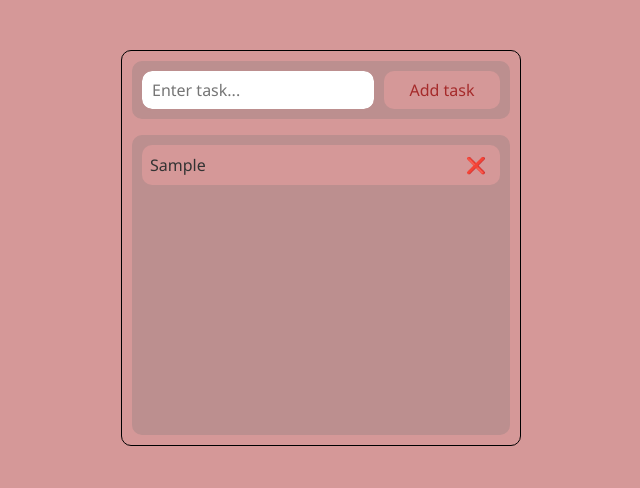
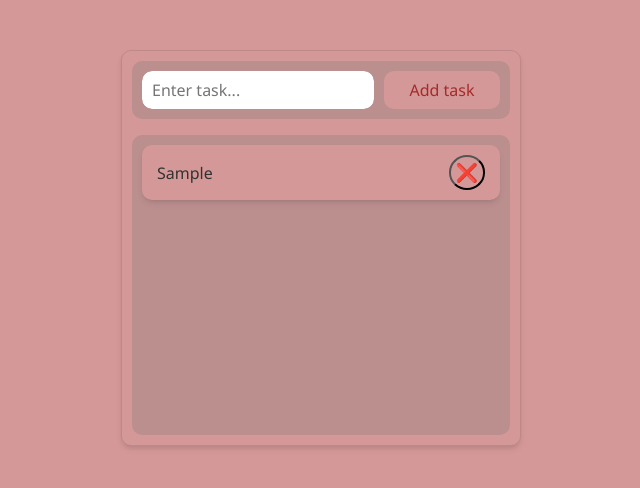
Before and after one commit to dino004/task-board-react, a React (Vite) app: page / in a window 1280 px wide. Both pictures are taken after typing "Sample" into the empty fields and a click on the button "Add task". Shown: the top 488 px of the page, without its empty margins (319-959 px from the left). Built offline with nearby package versions, Linux system fonts and the light colour scheme.

Commit message:
feat: complete React 19 Task Board with LocalStorage, UX focus, and bilingual README

```diff
--- a/src/components/AddTaskForm.jsx
+++ b/src/components/AddTaskForm.jsx
@@ -19,7 +19,7 @@ const AddTaskForm = (props) => {
         className="input-task"
         type="text"
         id="new-task"
-        name="todo-text"
+        name="task-text"
         placeholder="Enter task..."
         required={true}
         value={newTaskTitle}
--- a/src/components/TaskBoard.jsx
+++ b/src/components/TaskBoard.jsx
@@ -47,6 +47,10 @@ const TaskBoard = () => {
     localStorage.setItem(KEY, JSON.stringify(tasks));
   }, [tasks]);
 
+  useEffect(() => {
+    inputRef.current?.focus();
+  }, []);
+
   return (
     <section className="app js-task-board">
       <AddTaskForm
--- a/src/components/TaskItem.jsx
+++ b/src/components/TaskItem.jsx
@@ -18,7 +18,7 @@ const TaskItem = (props) => {
       id={id}
       data-is-done={isDone}
     >
-      {title}
+      <span>{title}</span>
       <Button
         className="remove-btn"
         onClick={(evt) => {
--- a/src/components/TaskList.jsx
+++ b/src/components/TaskList.jsx
@@ -18,7 +18,7 @@ const TaskList = (props) => {
     );
   }
   return (
-    <ul className="todo-list-styles" id="task-container">
+    <ul className="task-list-styles" id="task-container">
       {tasks.map((task) => (
         <TaskItem
           className="task"
--- a/src/style.css
+++ b/src/style.css
@@ -2,6 +2,9 @@
   --primary-bg-color: rgb(213, 152, 152);
   --secondary-bg-color: rosybrown;
   --accent-color: #bc8f8f;
+
+  --main-shadow:
+    0 4px 6px -1px rgba(0, 0, 0, 0.1), 0 2px 4px -1px rgba(0, 0, 0, 0.06);
 
   --border-radius-value: 10px;
 }
@@ -34,13 +37,13 @@ p {
 }
 
 .app {
-  display: block;
   width: 95%;
   max-width: 400px;
   margin: 50px auto;
   padding: 10px;
-  border: 1px solid black;
+  border: 1px solid rgba(0, 0, 0, 0.1);
   border-radius: var(--border-radius-value);
+  box-shadow: var(--main-shadow);
 }
 
 .form {
@@ -98,7 +101,7 @@ p {
   opacity: 0.6;
 }
 
-.todo-list-styles {
+.task-list-styles {
   display: flex;
   flex-direction: column;
   gap: 10px;
@@ -113,14 +116,34 @@ p {
 .task {
   display: flex;
   justify-content: space-between;
+  align-items: center;
   width: 100%;
-  padding: 8px;
+  padding: 10px 15px;
   border-radius: var(--border-radius-value);
   background-color: var(--primary-bg-color);
+  cursor: pointer;
+  box-shadow: var(--main-shadow);
+  transition: background-color 200ms ease;
+}
+
+.task:hover {
+  background-color: var(--accent-color);
+}
+
+.task span {
+  flex-grow: 1;
+  margin-right: 15px;
+  word-break: break-word;
 }
 
 .remove-btn {
-  border: none;
+  display: flex;
+  align-items: center;
+  justify-content: center;
+  flex-shrink: 0;
+  font-size: 18px;
+  padding: 5px;
+  border-radius: 50%;
   background: none;
   cursor: pointer;
   transition: transform 200ms linear;
@@ -128,6 +151,10 @@ p {
 
 .remove-btn:hover {
   transform: scale(1.2);
+}
+
+.remove-btn:focus-visible {
+  outline: 2px solid brown;
 }
 
 .task-empty-message {
@@ -145,5 +172,8 @@ p {
 }
 
 .task-empty-message img {
-  max-width: 100%;
+  max-width: 150px;
+  margin-top: 16px;
+  opacity: 0.8;
+  filter: grayscale(0.3);
 }
```
Also changed, not shown: 2 other files (tests, documents, lock files or other folders).
